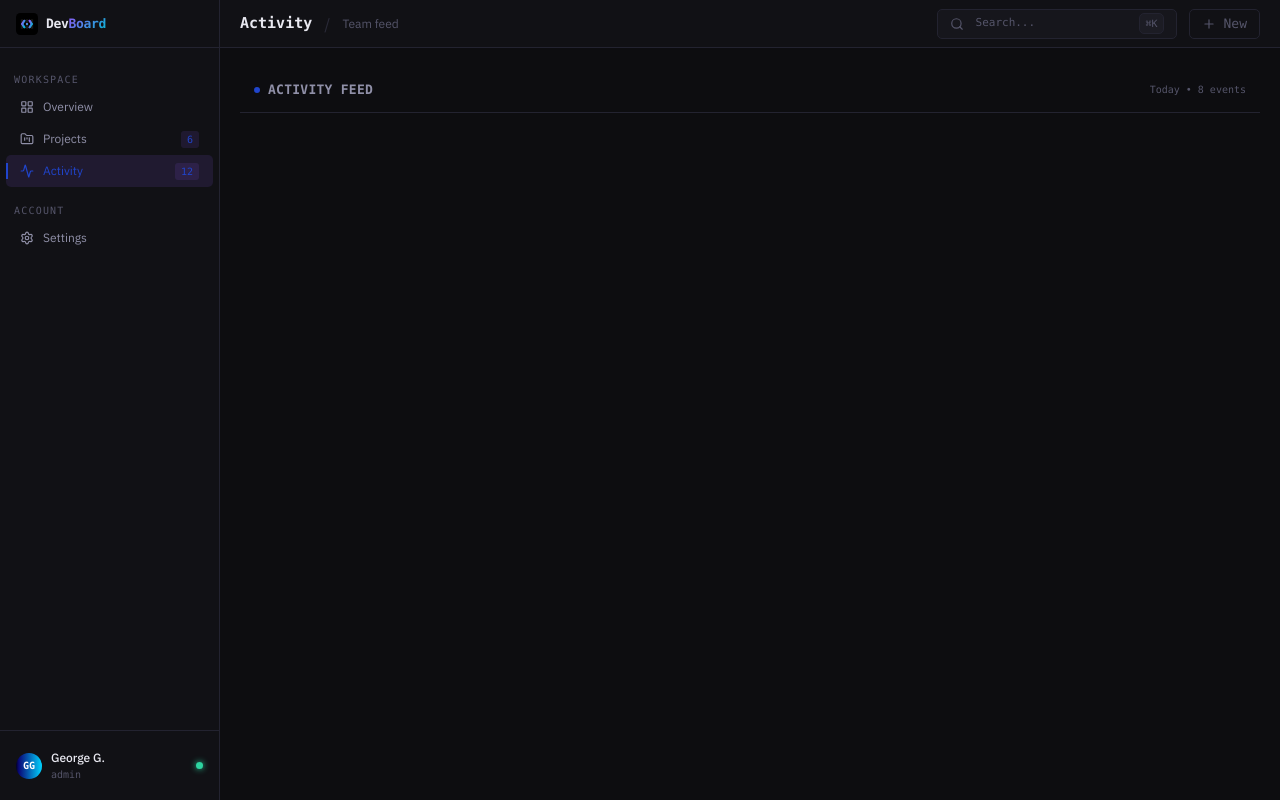
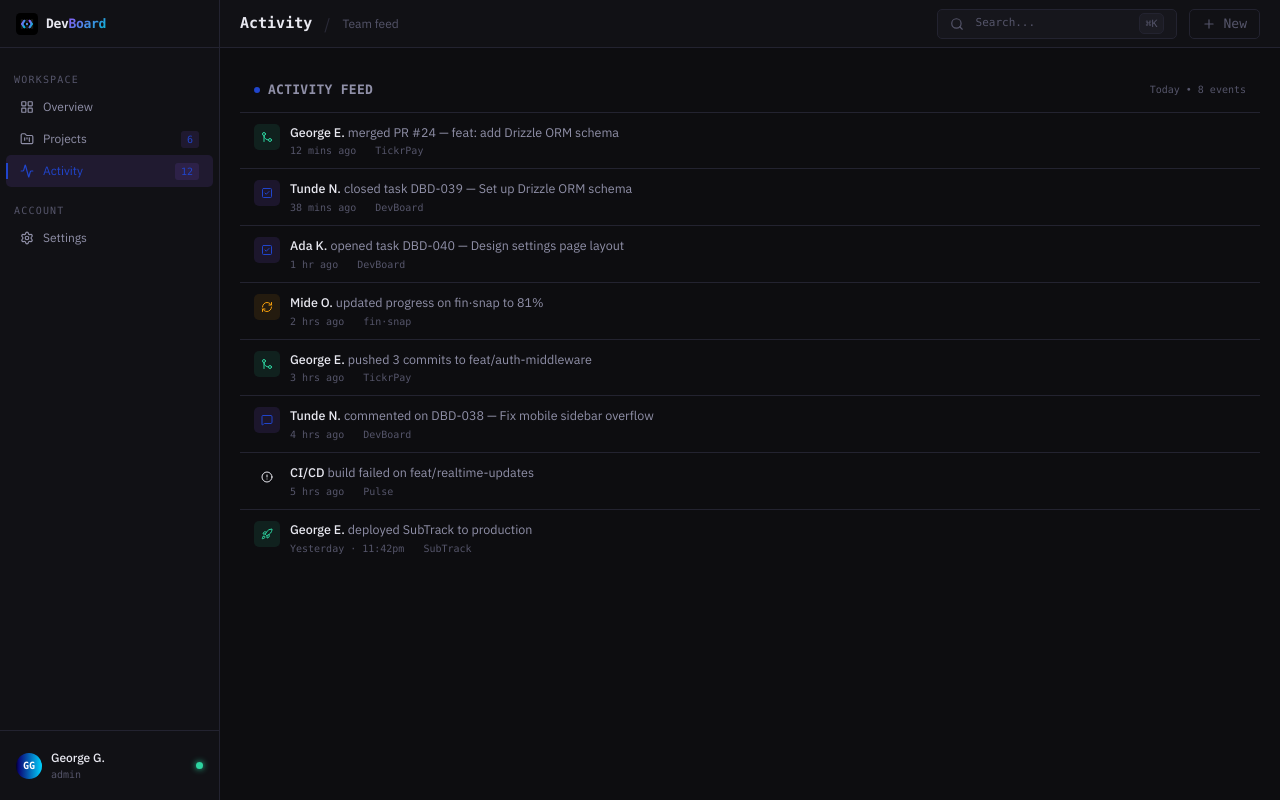
Before and after one commit to georgegoodluck/DevBoard, a Next.js app: page /activity in a window 1280 px wide. Built offline with nearby package versions, Linux system fonts and the light colour scheme.

Commit message:
feat: render ActivityItem in ActivityFeed

```diff
--- a/components/activity/ActivityFeed.tsx
+++ b/components/activity/ActivityFeed.tsx
@@ -89,6 +89,13 @@ export default function ActivityFeed() {
           </span>
         }
       />
+
+      <div>
+        {events.map((e) => (
+          <ActivityItem key={e.id} event={e}/>
+        ))}
+      </div>
+
     </div>
   );
 }
--- a/components/activity/ActivityItem.tsx
+++ b/components/activity/ActivityItem.tsx
@@ -22,6 +22,7 @@ const iconConfig = {
 };
 
 export default function ActivityItem({ event }: { event: ActivityEvent }) {
+  // AcitvityItem recieves a prop called event which must be of type ActivityEvent
   const cfg = iconConfig[event.type];
   const Icon = cfg.icon;
 
```
